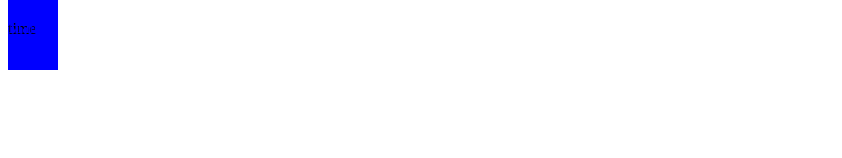
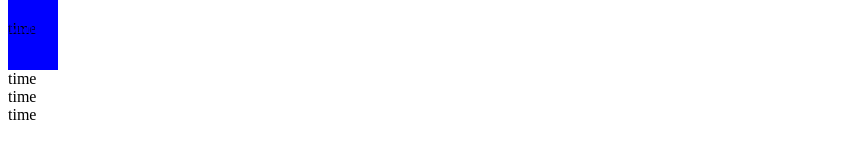
Before and after one commit to Manumanoharan/box-shadow-transition-filter, a plain HTML site: page box-shadow-transition-filter/index.html in a window 1280 px wide. Shown: the part 600-758 px from the top of the page, without its empty margins (0-842 px from the left). Drawn offline with Linux system fonts and the light colour scheme.

Commit message:
Update index.html

```diff
--- a/box-shadow-transition-filter/index.html
+++ b/box-shadow-transition-filter/index.html
@@ -28,6 +28,9 @@
     <div class="time-2">time</div>
     <div class="time-3">time</div>
     <div class="time-4">time</div>
+    <div class="time-5">time</div>
+    <div class="time-6">time</div>
+    <div class="time-7">time</div>
 
     <script src="js/main.js"></script>
 </body>
```
